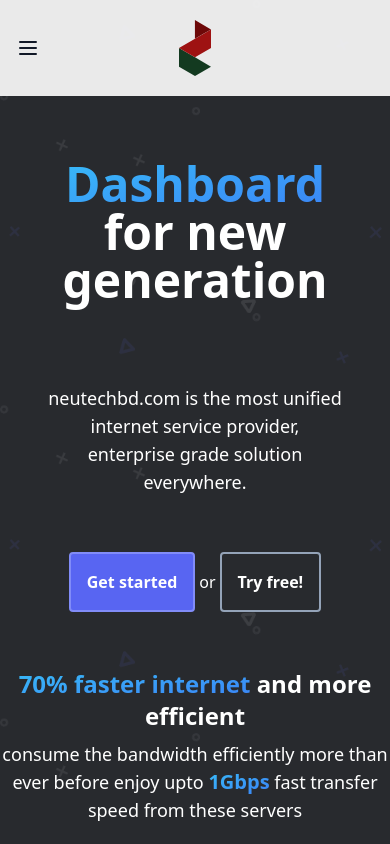
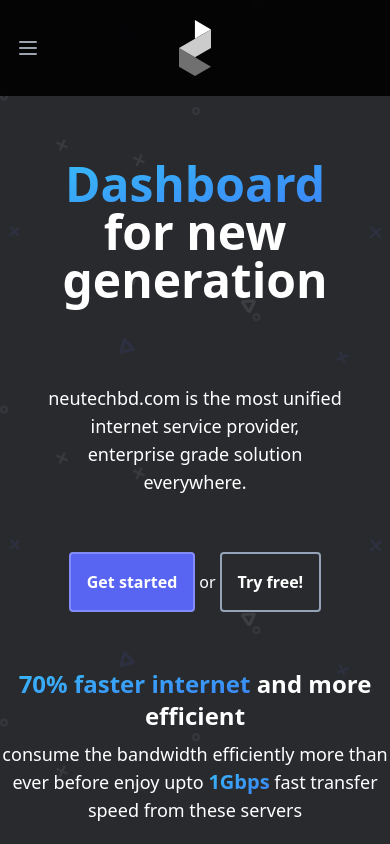
Before and after one commit to bobalok/brainfreeze, a Next.js app: page /dashboard in a window 390 px wide. Shown: the top 844 px of the page. Built offline with nearby package versions, Linux system fonts and the light colour scheme.

Commit message:
black nav look realy good

```diff
--- a/components/Navi.js
+++ b/components/Navi.js
@@ -34,7 +34,7 @@ export default function Navi() {
   return (
     <Disclosure
       as="nav"
-      className="fixed top-0 z-50 w-screen backdrop-blur-0 bg-white/90 md:bg-black/60"
+      className="fixed top-0 z-50 w-screen backdrop-blur-0 bg-black/90"
     >
       {({ open }) => (
         <>
@@ -42,7 +42,7 @@ export default function Navi() {
             <div className="relative flex items-center justify-between h-24">
               <div className="absolute inset-y-0 left-0 flex items-center sm:hidden">
                 {/* Mobile menu button*/}
-                <Disclosure.Button className="inline-flex items-center justify-center p-2 rounded-md text-gray-900 hover:text-white hover:bg-gray-700 focus:outline-none focus:ring-2 focus:ring-inset focus:ring-white">
+                <Disclosure.Button className="inline-flex items-center justify-center p-2 rounded-md text-gray-400 hover:text-white hover:bg-gray-700 focus:outline-none focus:ring-2 focus:ring-inset focus:ring-white">
                   <span className="sr-only">Open main menu</span>
                   {open ? (
                     <XIcon className="block h-6 w-6" aria-hidden="true" />
@@ -55,7 +55,7 @@ export default function Navi() {
                 <div className="flex-shrink-0 flex items-center">
                   <img
                     className="block md:hidden h-14 w-auto"
-                    src="/neutechLogoColorNoText.svg"
+                    src="/neutechLogobwNoText.svg"
                     // src="https://tailwindui.com/img/logos/workflow-mark-indigo-500.svg"
                     alt="neutech logo"
                   />
```
